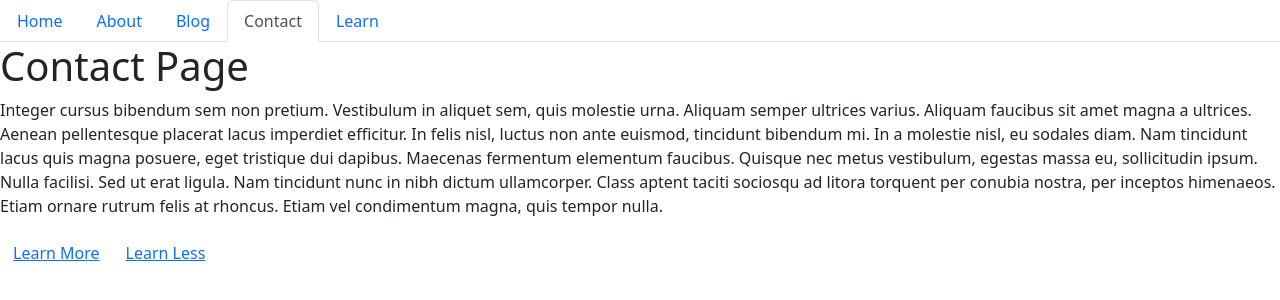
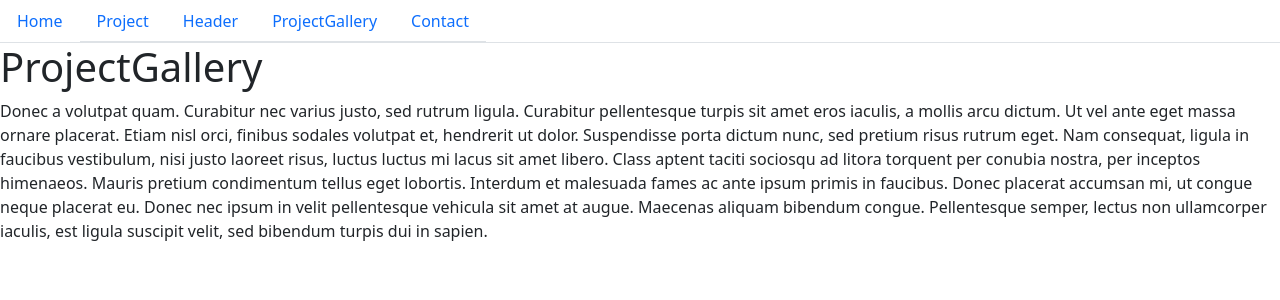
Before and after one commit to miketeu/myportfolio, a React (Create React App) app: page /myportfolio/contact in a window 1280 px wide. Shown: the top 300 px of the page. Built offline with nearby package versions, Linux system fonts and the light colour scheme.

Commit message:
Updated all nav tabs, re named and standardised content.

```diff
--- a/src/App.js
+++ b/src/App.js
@@ -3,8 +3,8 @@ import { BrowserRouter as Router, Route, Routes } from 'react-router-dom';
 import NavTabs from './components/NavTabs';
 import Home from './components/pages/Home';
 import About from './components/pages/Header';
-import Blog from './components/pages/Blog';
-import Contact from './components/pages/Contact';
+import Blog from './components/pages/Project';
+import Contact from './components/pages/ProjectGallery';
 
 function App() {
   return (
--- a/src/components/NavTabs.js
+++ b/src/components/NavTabs.js
@@ -14,32 +14,49 @@ function NavTabs() {
         >
           Home
         </NavLink>
+
+
       </li>
+
+      <ul className="nav nav-tabs">
+      <li className="nav-item">
+        <NavLink
+          to="/myportfolio/Project/"
+          end
+          className={({ isActive }) =>
+            isActive ? 'nav-link active' : 'nav-link'
+          }
+        >
+          Project
+        </NavLink>
+      </li>
+
 
 
       <li className="nav-item">
         <NavLink
-          to="/myportfolio/about"
+          to="/myportfolio/Header/"
           className={({ isActive }) =>
             isActive ? 'nav-link active' : 'nav-link'
           }
         >
-          About
+          Header
+        </NavLink>
+      </li>
+
+      <li className="nav-item">
+        <NavLink
+          to="/myportfolio/ProjectGallery"
+          className={({ isActive }) =>
+            isActive ? 'nav-link active' : 'nav-link'
+          }
+        >
+          ProjectGallery
         </NavLink>
       </li>
       <li className="nav-item">
         <NavLink
-          to="/myportfolio/blog"
-          className={({ isActive }) =>
-            isActive ? 'nav-link active' : 'nav-link'
-          }
-        >
-          Blog
-        </NavLink>
-      </li>
-      <li className="nav-item">
-        <NavLink
-          to="/myportfolio/contact"
+          to="/myportfolio/contact/"
           end
           className={({ isActive }) =>
             isActive ? 'nav-link active' : 'nav-link'
@@ -48,18 +65,13 @@ function NavTabs() {
           Contact
         </NavLink>
       </li>
-      <li className="nav-item">
-        <NavLink
-          to="/myportfolio/contact/learn"
-          className={({ isActive }) =>
-            isActive ? 'nav-link active' : 'nav-link'
-          }
-        >
-          Learn
-        </NavLink>
-      </li>
+
+
+
+
     </ul>
-  );
-}
+
+  </ul>
+)}
 
 export default NavTabs;
--- a/src/components/pages/Contact.js
+++ b/src/components/pages/Contact.js
@@ -1,33 +1,16 @@
-import React from 'react';
-import { Link, Route, Routes } from 'react-router-dom';
-import Learn from './Learn';
+import React from "react";
 
-function Contact(props) {
+function Contact() {
   return (
     <div>
-      <h1>Contact Page</h1>
+      <h1>Contact</h1>
       <p>
-        Integer cursus bibendum sem non pretium. Vestibulum in aliquet sem, quis
-        molestie urna. Aliquam semper ultrices varius. Aliquam faucibus sit amet
-        magna a ultrices. Aenean pellentesque placerat lacus imperdiet
-        efficitur. In felis nisl, luctus non ante euismod, tincidunt bibendum
-        mi. In a molestie nisl, eu sodales diam. Nam tincidunt lacus quis magna
-        posuere, eget tristique dui dapibus. Maecenas fermentum elementum
-        faucibus. Quisque nec metus vestibulum, egestas massa eu, sollicitudin
-        ipsum. Nulla facilisi. Sed ut erat ligula. Nam tincidunt nunc in nibh
-        dictum ullamcorper. Class aptent taciti sociosqu ad litora torquent per
-        conubia nostra, per inceptos himenaeos. Etiam ornare rutrum felis at
-        rhoncus. Etiam vel condimentum magna, quis tempor nulla.
+        Nunc pharetra finibus est at efficitur. Praesent sed congue diam. Integer gravida dui
+        mauris, ut interdum nunc egestas sed. Aenean sed mollis diam. Nunc aliquet risus ac finibus
+        porta. Nam quis arcu non lectus tincidunt fermentum. Suspendisse aliquet orci porta quam
+        semper imperdiet. Praesent euismod mi justo, faucibus scelerisque risus cursus in. Sed
+        rhoncus mollis diam, sit amet facilisis lectus blandit at.
       </p>
-      <Link to="learn" role="button" className="btn btn-link">
-        Learn More
-      </Link>
-      <Link to="contact" role="button" className="btn btn-link">
-        Learn Less
-      </Link>
-      <Routes>
-        <Route path="learn" element={<Learn />} />
-      </Routes>
     </div>
   );
 }
--- a/src/components/pages/Learn.js
+++ /dev/null
@@ -1,16 +0,0 @@
-import React from "react";
-
-function Learn() {
-  return (
-    <div>
-      <h1 className="text-center">hello</h1>
-      <p>
-        Lorem ipsum dolor sit amet, est ut enim consequat. Nostrum fastidii partiendo sed ne, no
-        mutat ludus aperiri mea, per in choro dolorem electram. Invidunt reprimique assueverit quo
-        ne, eruditi graecis pro ut. Usu ut diceret scaevola evertitur, appareat voluptatibus ad vel.
-      </p>
-    </div>
-  );
-}
-
-export default Learn;
--- /dev/null
+++ b/src/components/pages/Project.js
@@ -0,0 +1,23 @@
+import React from "react";
+
+function Project() {
+  return (
+    <div>
+      <h1>Project</h1>
+      <p>
+        Donec a volutpat quam. Curabitur nec varius justo, sed rutrum ligula. Curabitur pellentesque
+        turpis sit amet eros iaculis, a mollis arcu dictum. Ut vel ante eget massa ornare placerat.
+        Etiam nisl orci, finibus sodales volutpat et, hendrerit ut dolor. Suspendisse porta dictum
+        nunc, sed pretium risus rutrum eget. Nam consequat, ligula in faucibus vestibulum, nisi
+        justo laoreet risus, luctus luctus mi lacus sit amet libero. Class aptent taciti sociosqu ad
+        litora torquent per conubia nostra, per inceptos himenaeos. Mauris pretium condimentum
+        tellus eget lobortis. Interdum et malesuada fames ac ante ipsum primis in faucibus. Donec
+        placerat accumsan mi, ut congue neque placerat eu. Donec nec ipsum in velit pellentesque
+        vehicula sit amet at augue. Maecenas aliquam bibendum congue. Pellentesque semper, lectus
+        non ullamcorper iaculis, est ligula suscipit velit, sed bibendum turpis dui in sapien.
+      </p>
+    </div>
+  );
+}
+
+export default Project;
--- a/src/components/pages/Blog.js
+++ b/src/components/pages/ProjectGallery.js
@@ -1,9 +1,10 @@
-import React from "react";
+import React from 'react';
 
-function Blog() {
+
+function ProjectGallery() {
   return (
     <div>
-      <h1>Blog Page</h1>
+      <h1>ProjectGallery</h1>
       <p>
         Donec a volutpat quam. Curabitur nec varius justo, sed rutrum ligula. Curabitur pellentesque
         turpis sit amet eros iaculis, a mollis arcu dictum. Ut vel ante eget massa ornare placerat.
@@ -20,4 +21,4 @@ function Blog() {
   );
 }
 
-export default Blog;
+export default ProjectGallery;
```
